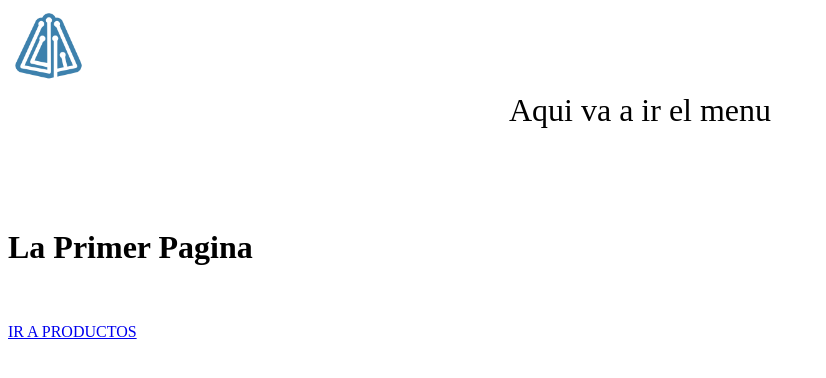
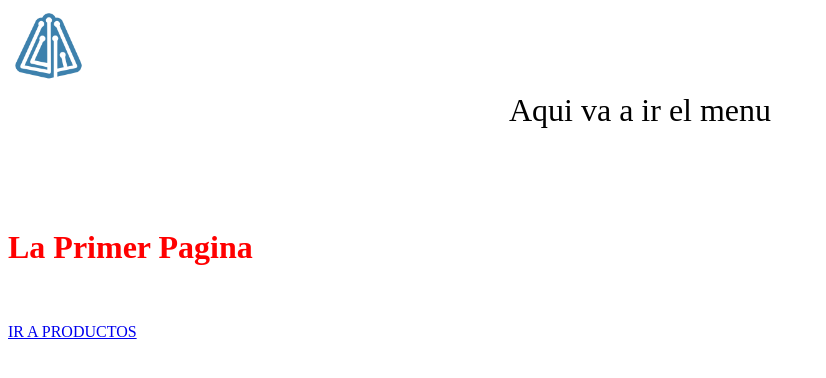
Before and after one commit to JoaquinSchmidt/RepositorioCatalogo, a Django app: page / in a window 1280 px wide. Shown: the top 378 px of the page, without its empty margins (0-826 px from the left). Run offline with Django 3.2, Linux system fonts and the light colour scheme.

Commit message:
segundo commit

```diff
--- a/catalogo/static/css/main.css
+++ b/catalogo/static/css/main.css
@@ -12,3 +12,10 @@
 	margin-bottom: 100px;
 
 }
+.texto-cont{
+
+	color: red;
+	font-weight: 900;
+	font-size: 1.5;
+
+}
--- a/catalogo/templates/inicio.html
+++ b/catalogo/templates/inicio.html
@@ -2,7 +2,7 @@
 
 {% block contenido %}
 
-	<h1>La Primer Pagina</h1>
+	<h1 class="texto-cont">La Primer Pagina</h1>
 
 	<br>
 	<br>
--- a/catalogo/templates/productos/listarProductos.html
+++ b/catalogo/templates/productos/listarProductos.html
@@ -2,7 +2,7 @@
 
 {% block contenido %}
 
-	<h1>Soy el Listar Productos</h1>
+	<h1 class="texto-cont">Soy el Listar Productos</h1>
 
 	<br>
 	<br>
```
